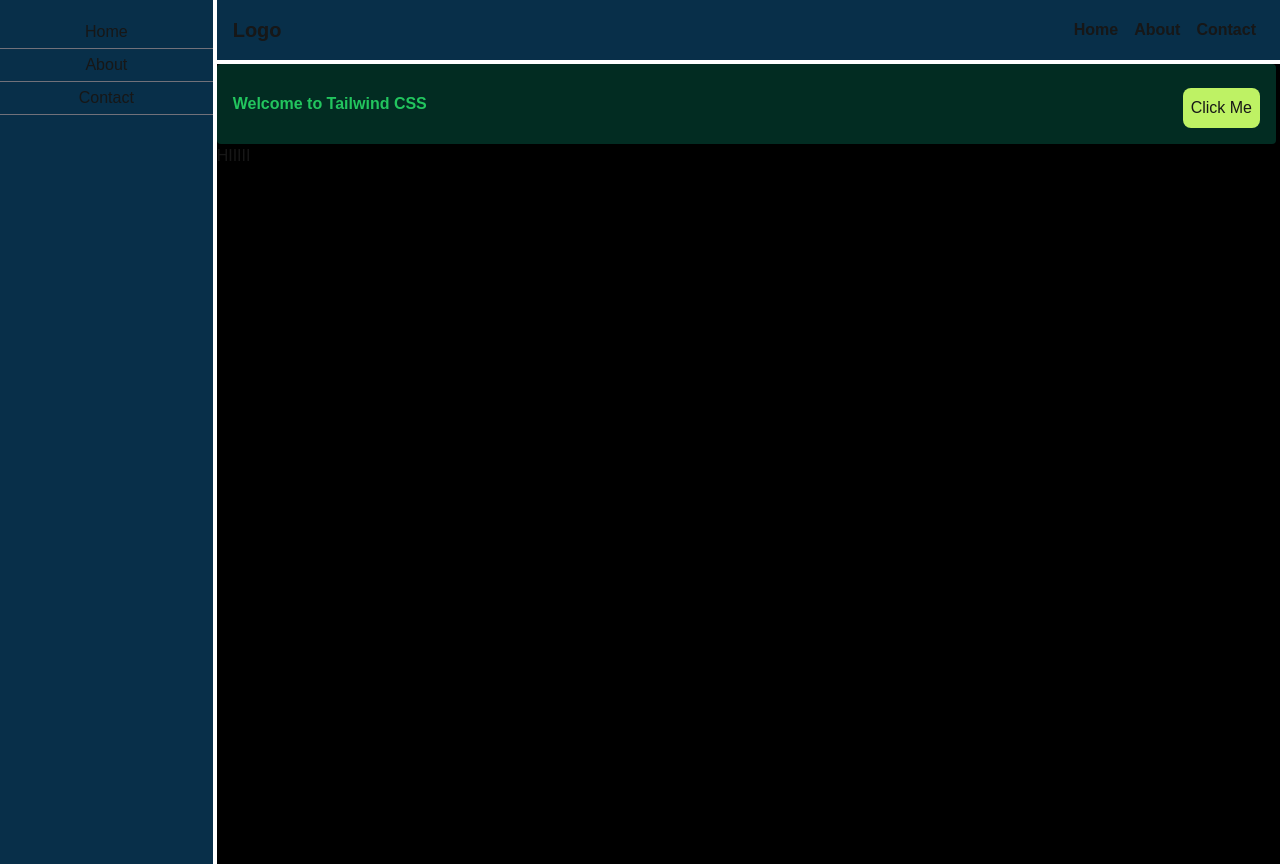
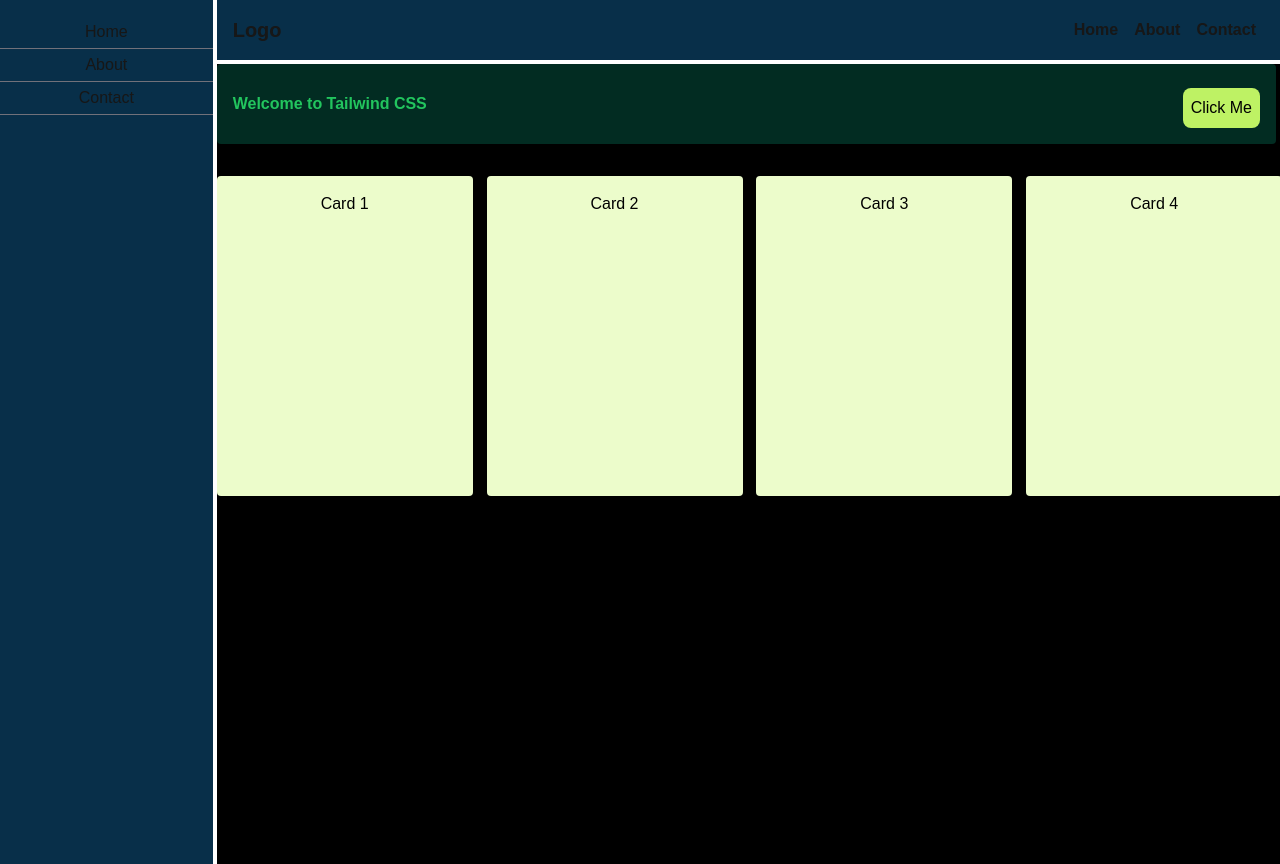
Before and after one commit to aditi-rana/next-tailwindcss, a Next.js app in the folder tailwindcss-practise/: page / in a window 1280 px wide. Built offline with nearby package versions, Linux system fonts and the light colour scheme.

Commit message:
grid added

```diff
--- /dev/null
+++ b/tailwindcss-practise/src/app/components/Cards.tsx
@@ -0,0 +1,22 @@
+import React, { useState } from "react";
+
+const CardGroup = () => {
+  return (
+    <div className="mt-8 grid sm:grid-cols-2 lg:grid-cols-3 xl:grid-cols-4 gap-4">
+      <div className="text-black text-center pt-4 w-64 h-80 rounded bg-lime-100">
+        Card 1
+      </div>
+      <div className="text-black text-center pt-4 w-64 h-80 rounded bg-lime-100">
+        Card 2
+      </div>
+      <div className="text-black text-center pt-4 w-64 h-80 rounded bg-lime-100">
+        Card 3
+      </div>
+      <div className="text-black text-center pt-4 w-64 h-80 rounded bg-lime-100">
+        Card 4
+      </div>
+    </div>
+  );
+};
+
+export default CardGroup;
--- a/tailwindcss-practise/src/app/page.tsx
+++ b/tailwindcss-practise/src/app/page.tsx
@@ -2,6 +2,7 @@
 
 import Navbar from "@/app/components/Navbar";
 import Sidebar from "@/app/components/Sidebar";
+import CardGroup from "@/app/components/Cards";
 export default function Home() {
   return (
     <>
@@ -9,20 +10,22 @@ export default function Home() {
         <Sidebar />
         <div className="w-full">
           <Navbar />
-          <div className="min-h-screen bg-black">
+          <main className="min-h-screen bg-black">
             <div className="bg-emerald-950 flex items-center justify-between space-y-2 flex-col md:flex-row rounded mt-1 mr-1 p-4">
               <h1 className="font-bold text-green-500">
                 Welcome to Tailwind CSS
               </h1>
               <button
-                className="bg-lime-300 p-2 rounded-lg"
+                className="bg-lime-300 p-2 rounded-lg text-black"
                 onClick={() => alert("yoohoooo!")}
               >
                 Click Me
               </button>
             </div>
-            <div className="text-color">HIIIII</div>
-          </div>
+            <div className="flex justify-center">
+              <CardGroup />
+            </div>
+          </main>
         </div>
       </div>
     </>
```
